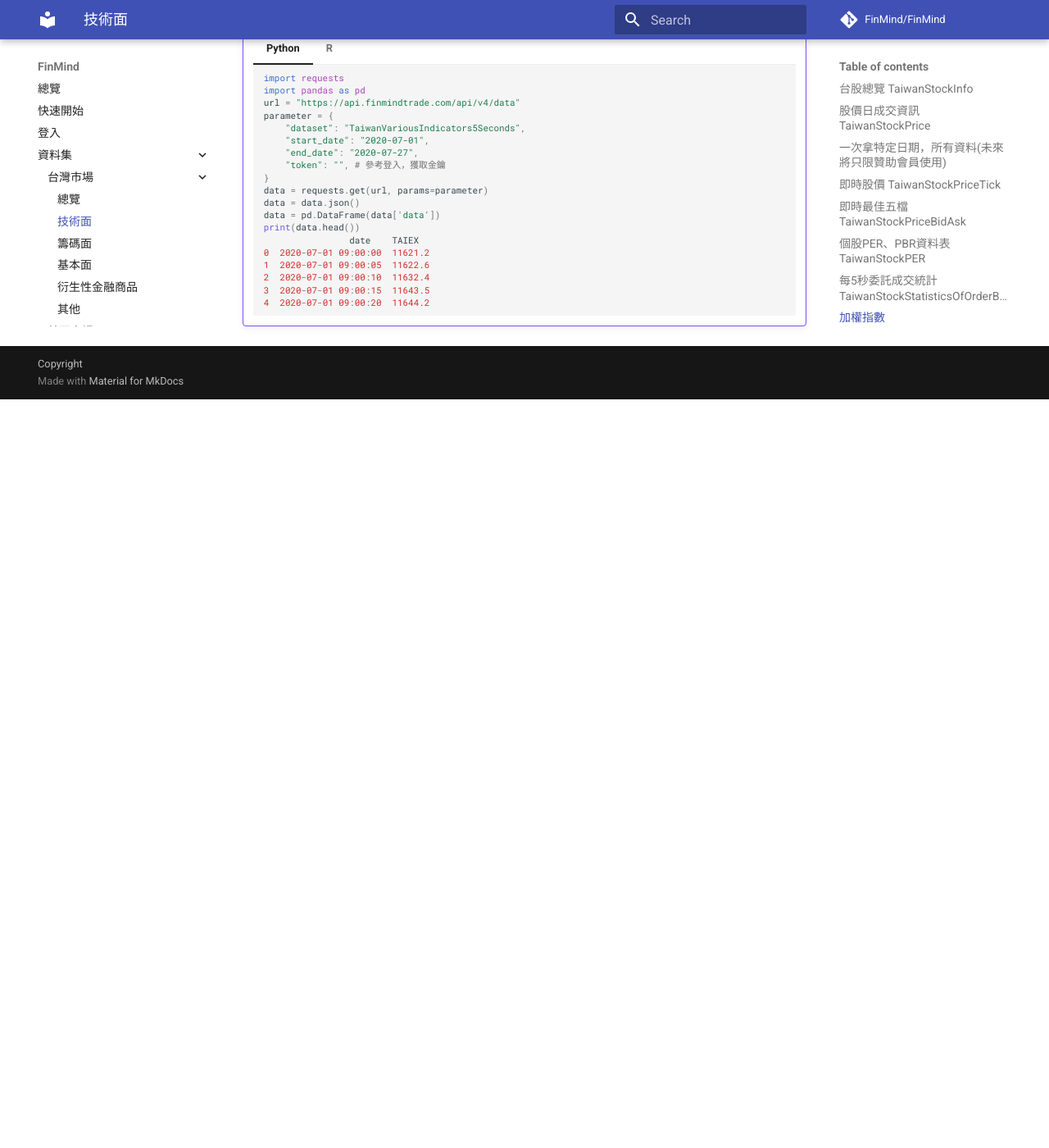
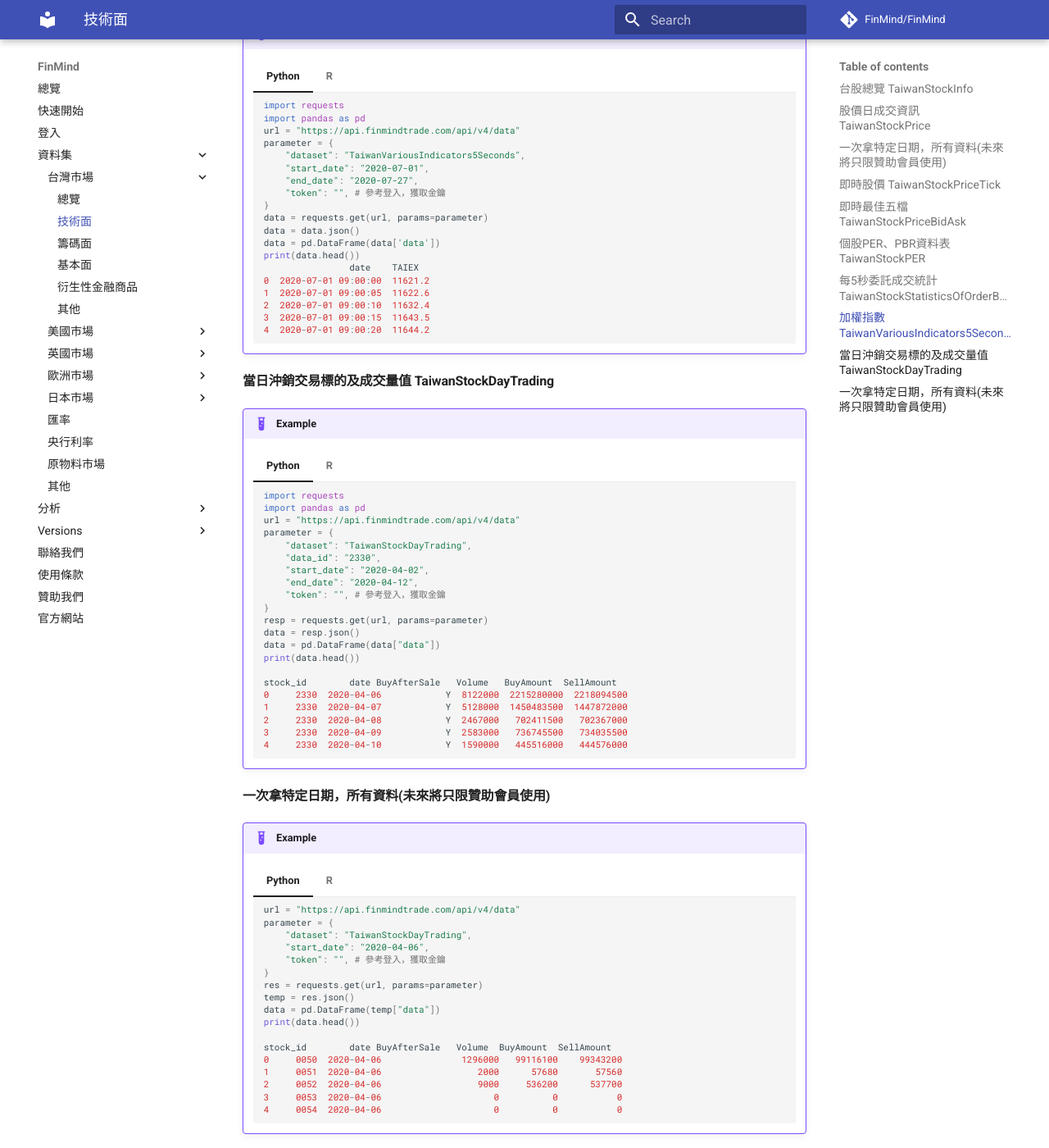
Before and after one commit to FinMind/FinMind-Doc, an MkDocs documentation site: the page built from docs/tutor/TaiwanMarket/Technical.md, in a window 1280 px wide and 1400 px high, scrolled down 3984 px. Shown: the whole window at 82% size. Built offline with MkDocs 1.6.1 and Material for MkDocs 9.7.7, drawn with Linux system fonts in a browser that asks for light colours; comment, search, counter and statistics services are not loaded; before the commit the page ends 4471 px from its top, so only the background shows below that; some of the changed text lies outside the part shown.

Commit message:
feat: add TaiwanStockDayTrading

````diff
--- a/docs/tutor/TaiwanMarket/Technical.md
+++ b/docs/tutor/TaiwanMarket/Technical.md
@@ -6,6 +6,7 @@
 - [台灣個股PER、PBR資料表 TaiwanStockPER](https://finmind.github.io/tutor/TaiwanMarket/Technical/#perpbr-taiwanstockper)
 - [每5秒委託成交統計 TaiwanStockStatisticsOfOrderBookAndTrade](https://finmind.github.io/tutor/TaiwanMarket/Technical/#5-taiwanstockstatisticsoforderbookandtrade)
 - [台股加權指數 TaiwanVariousIndicators5Seconds](https://finmind.github.io/tutor/TaiwanMarket/Technical/#taiwanvariousindicators5seconds)
+- [當日沖銷交易標的及成交量值 TaiwanStockDayTrading](https://finmind.github.io/tutor/TaiwanMarket/Technical/#taiwanstockdaytrading)
 
 
 根據上述資料表逐一說明怎麼使用，另外具體資料表 schemas 請參考 [finmindapi](http://api.finmindtrade.com/docs#/default/method_api_v4_data_get)
@@ -410,3 +411,112 @@
         data.table
         head(df)
         ```
+
+
+#### 當日沖銷交易標的及成交量值 TaiwanStockDayTrading
+
+!!! example
+    === "Python"
+        ```python
+        import requests
+        import pandas as pd
+        url = "https://api.finmindtrade.com/api/v4/data"
+        parameter = {
+            "dataset": "TaiwanStockDayTrading",
+            "data_id": "2330",
+            "start_date": "2020-04-02",
+            "end_date": "2020-04-12",
+            "token": "", # 參考登入，獲取金鑰
+        }
+        resp = requests.get(url, params=parameter)
+        data = resp.json()
+        data = pd.DataFrame(data["data"])
+        print(data.head())
+
+        stock_id        date BuyAfterSale   Volume   BuyAmount  SellAmount
+        0     2330  2020-04-06            Y  8122000  2215280000  2218094500
+        1     2330  2020-04-07            Y  5128000  1450483500  1447872000
+        2     2330  2020-04-08            Y  2467000   702411500   702367000
+        3     2330  2020-04-09            Y  2583000   736745500   734035500
+        4     2330  2020-04-10            Y  1590000   445516000   444576000
+        ```
+    === "R"
+        ```R
+        library(httr)
+        library(data.table)
+        library(dplyr)
+        url = 'https://api.finmindtrade.com/api/v4/data'
+        response = httr::GET(
+        url = url,
+        query = list(
+            dataset="TaiwanStockDayTrading",
+            data_id= "2330",
+            start_date= "2020-04-02",
+            end_date= "2020-04-08",
+            token = "" # 參考登入，獲取金鑰
+        )
+        )
+        data = content(response)
+        df = data$data %>%
+        do.call('rbind',.) %>%
+        data.table
+        head(df)
+        stock_id date        BuyAfterSale Volume   BuyAmount  SellAmount
+        0: 2330  2020-04-06            Y  8122000  2215280000  2218094500
+        1: 2330  2020-04-07            Y  5128000  1450483500  1447872000
+        2: 2330  2020-04-08            Y  2467000   702411500   702367000
+        3: 2330  2020-04-09            Y  2583000   736745500   734035500
+        4: 2330  2020-04-10            Y  1590000   445516000   444576000
+        ```
+
+#### 一次拿特定日期，所有資料(未來將只限贊助會員使用)
+
+!!! example
+    === "Python"
+        ```python
+        url = "https://api.finmindtrade.com/api/v4/data"
+        parameter = {
+            "dataset": "TaiwanStockDayTrading",
+            "start_date": "2020-04-06",
+            "token": "", # 參考登入，獲取金鑰
+        }
+        res = requests.get(url, params=parameter)
+        temp = res.json()
+        data = pd.DataFrame(temp["data"])
+        print(data.head())
+
+        stock_id        date BuyAfterSale   Volume  BuyAmount  SellAmount
+        0     0050  2020-04-06               1296000   99116100    99343200
+        1     0051  2020-04-06                  2000      57680       57560
+        2     0052  2020-04-06                  9000     536200      537700
+        3     0053  2020-04-06                     0          0           0
+        4     0054  2020-04-06                     0          0           0
+        ```
+    === "R"
+        ```R
+        library(httr)
+        library(data.table)
+        library(dplyr)
+        url = 'https://api.finmindtrade.com/api/v4/data'
+        response = httr::GET(
+        url = url,
+        query = list(
+            dataset="TaiwanStockDayTrading",
+            start_date= "2020-04-06",
+            token = "" # 參考登入，獲取金鑰
+        )
+        )
+        data = content(response)
+        df = data$data %>%
+        do.call('rbind',.) %>%
+        data.table
+        head(df)
+
+        stock_id        date BuyAfterSale   Volume  BuyAmount  SellAmount
+        0: 0050  2020-04-06               1296000   99116100    99343200
+        1: 0051  2020-04-06                  2000      57680       57560
+        2: 0052  2020-04-06                  9000     536200      537700
+        3: 0053  2020-04-06                     0          0           0
+        4: 0054  2020-04-06                     0          0           0
+
+        ```
````
Also changed, not shown: other parts of docs/tutor/TaiwanMarket/Technical.md (+1 -1 lines), docs/WhatIsNew.md (+4 -0 lines), docs/tutor/TaiwanMarket/DataList.md (+2 -1 lines).
